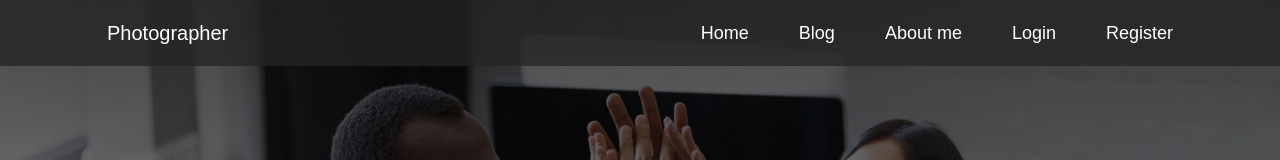
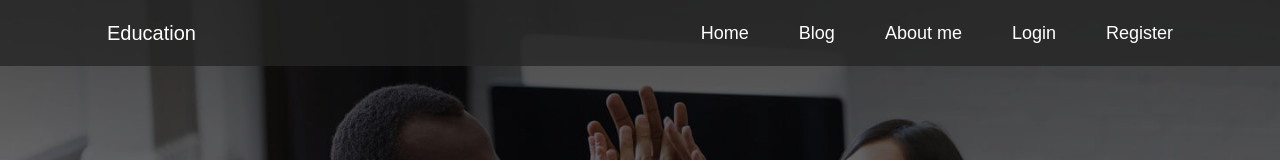
Before and after one commit to Hasan-Rifat/independent-service-provider, a React (Create React App) app: page / in a window 1280 px wide. Shown: the top 160 px of the page. Built offline with nearby package versions, Linux system fonts and the light colour scheme; no server answers.

Commit message:
99% complete

```diff
--- a/public/index.html
+++ b/public/index.html
@@ -24,7 +24,7 @@
       work correctly both with client-side routing and a non-root public URL.
       Learn how to configure a non-root public URL by running `npm run build`.
     -->
-    <title>React App</title>
+    <title>education website</title>
   </head>
   <body>
     <noscript>You need to enable JavaScript to run this app.</noscript>
--- a/src/Components/Header/Header.js
+++ b/src/Components/Header/Header.js
@@ -22,7 +22,7 @@ const Header = () => {
       >
         <Container>
           <Navbar.Brand className="nav-color" as={Link} to="/">
-            <span className="text-xl ">Photographer</span>
+            <span className="text-xl ">Education</span>
           </Navbar.Brand>
           <Navbar.Toggle aria-controls="responsive-navbar-nav" />
           <Navbar.Collapse id="responsive-navbar-nav">
```
Also changed, not shown: 1 other file (tests, documents, lock files or other folders).
